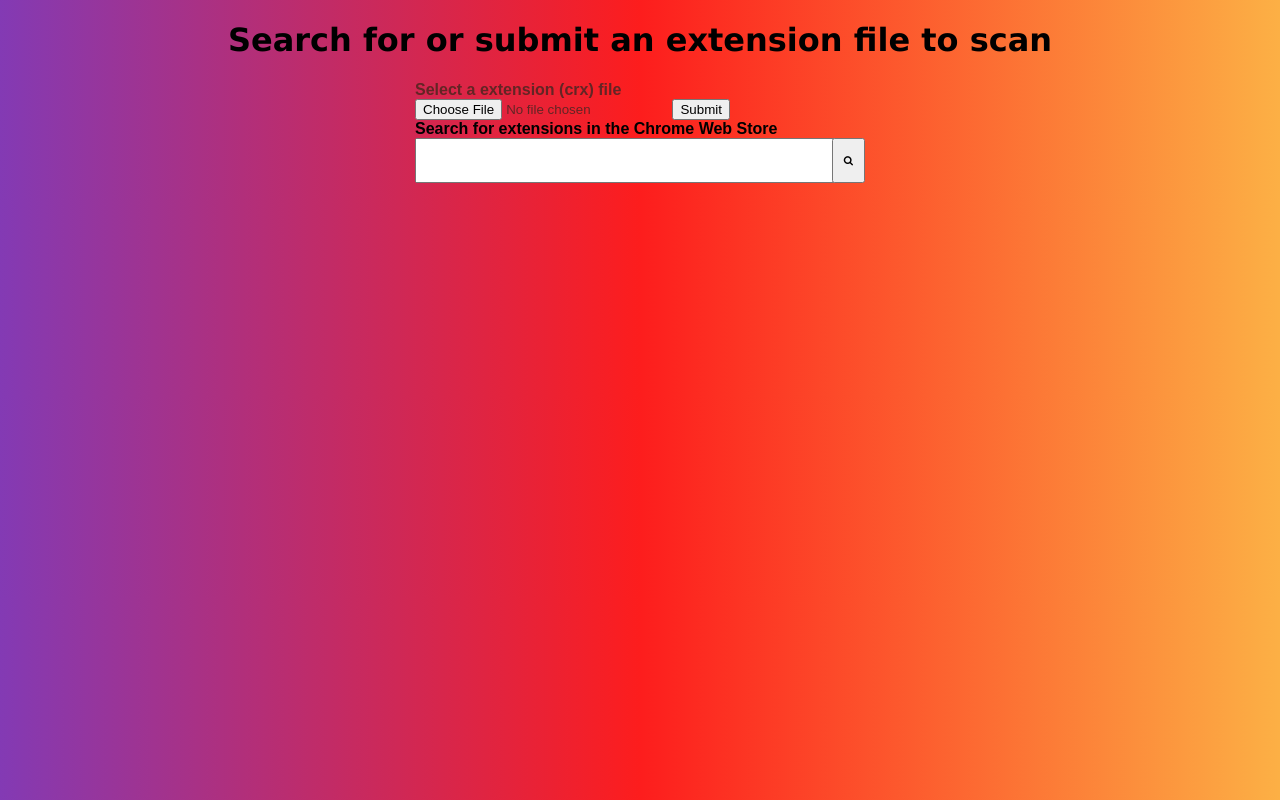
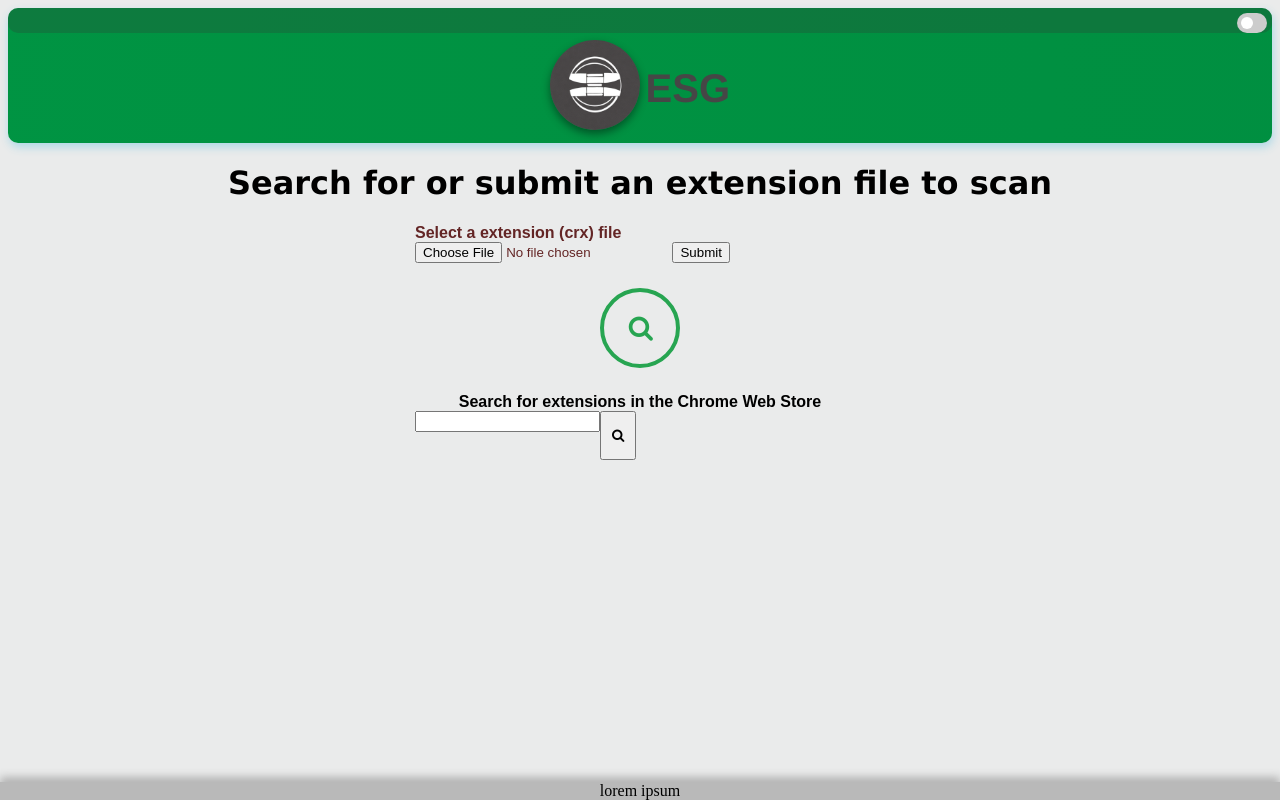
Before and after one commit to Klintyfye/ESG, a Flask app: page / in a window 1280 px wide. Run offline with Flask 2, Linux system fonts and the light colour scheme; parts of the project's set-up code (start-up, migrations or seed data) failed here and were passed over.

Commit message:
CSS Delux

```diff
--- a/Templates/upload.html
+++ b/Templates/upload.html
@@ -4,14 +4,30 @@
     <meta charset="UTF-8">
     <meta http-equiv="X-UA-Compatible" content="IE=edge">
     <link rel="stylesheet" href="{{url_for('static', filename='styles.css')}}"/>
+    <script src="./static/app.js"></script>
     <meta name="viewport" content="width=device-width, initial-scale=1.0">
     <title>ESG</title>
     <link rel="stylesheet" href="https://cdnjs.cloudflare.com/ajax/libs/font-awesome/4.7.0/css/font-awesome.min.css">
 </head>
 <body>
-    <h1 style="font-family:verdana">Search for or submit an extension file to scan</h1>
+    <nav id="nav1">
+        <ul>
+            <li style=" float:right;">
+                <label class="switch">
+                    <input type="checkbox" id="toggle_theme_btn" onclick="toggle_theme()">
+                    <span class="slider round"></span>
+                </label>
+            </li>
+        </ul>
+            <div id="logga">
+                <a href="upload.html"><img id="logoimg" src=".\static\logo.png"></a>
+                <h1 id="logo"><a href="upload.html">ESG</a></h1>
+            </div>
+    </nav>
+    <h1 id="tagline">Search for or submit an extension file to scan</h1>
 
     <div class="card">
+
         <div class="fileupload">
             <b>Select a extension (crx) file</b>
             <form method="post" action="/" enctype="multipart/form-data">
@@ -19,8 +35,16 @@
                 <input type="submit" value="Submit">
             </form>
         </div>
+
+        <div class="box">
+            <form name="search" action="/search" method="post">
+                <input type="text" placeSubmitholder="Search.." class="input" name="txt" onmouseout="this.value = ''; this.blur();">
+            </form>
+            <i class="fa fa-search"></i>
+        </div>
+
         <b>Search for extensions in the Chrome Web Store</b>
-        <div class="searchbar">
+        <div class="search">
             <form  action="/search" method="post">
                 <input type="text" placeSubmitholder="Search.." name="search" >
                 <button type="submit" class="button1"> <i class="fa fa-search" aria-label="Search"  > </i> </button>
@@ -42,6 +66,7 @@
                 {% endif %}
             </div>
         </div>
+
     </div>
     <p>
         {% with messages = get_flashed_messages() %}
@@ -53,6 +78,8 @@
         </ul>
         {% endif %}
         {% endwith %}
-        </p>
-
+    </p>
+    <footer id="footer1">
+        lorem ipsum
+    </footer>
 </html>
--- a/crx_downloader.py
+++ b/crx_downloader.py
@@ -136,4 +136,4 @@ def download_crx(url):
 	# Logging
 	# print(downloader)
 
-download_crx('https://chrome.google.com/webstore/detail/adblock-%E2%80%94-best-ad-blocker/gighmmpiobklfepjocnamgkkbiglidom')
+# download_crx('https://chrome.google.com/webstore/detail/adblock-%E2%80%94-best-ad-blocker/gighmmpiobklfepjocnamgkkbiglidom')
--- a/server2.py
+++ b/server2.py
@@ -9,7 +9,7 @@ import api
 import crx_downloader
 import time
 
-app=Flask(__name__)
+app=Flask(__name__, template_folder='Templates/')
 app.secret_key = "juvsnpqb##?+`okojpj##¤¤%&#pakia" # for encrypting the sessions
 #It will allow below 250MB contents only, you can change it
 app.config['MAX_CONTENT_LENGTH'] = 250 * 1024 * 1024
--- /dev/null
+++ b/static/app.js
@@ -0,0 +1,5 @@
+function toggle_theme(){
+	document.body.classList.toggle('dark');
+	document.getElementById('nav1').classList.toggle('dark');
+	document.getElementById('footer1').classList.toggle('dark');
+}
--- a/static/styles.css
+++ b/static/styles.css
@@ -1,45 +1,63 @@
 body {
 	 background-repeat: no-repeat;
 	 background-size: cover;
-    /* background-color: transparent; */
-    /* background-image: url('wave.jpg'); */
-    background: rgb(131,58,180);
-    background: linear-gradient(90deg, rgba(131,58,180,1) 0%, rgba(253,29,29,1) 50%, rgba(252,176,69,1) 100%);
+	 background-color: var(--primary-background-color);
 	 font-size: 16px;
+
+	 /* Variables */
+	 --primary-background-color: #EAEBEB;
 }
 
-.title {
-    font-family:Arial, Helvetica, sans-serif;
-    color: var(--black);
-    font-weight: 400;
-    font-size: 32px;
-    text-align: center
+body.dark {
+	--primary-background-color: #353D44;
 }
-h1{
+
+#tagline{
 	text-align: center;
+	font-family:verdana
 }
 
 
-input[type="text"] {
-    font-family:Arial, Helvetica, sans-serif;
-    display: block;
-    width: calc(90% - 2px);
-    font-size: 18px;
-    font-weight: 600;
+.box{
+	position: relative;
+	margin: auto;
+}
+
+.input {
 	padding: 10px;
+	width: 80px;
+	height: 80px;
+	background: none;
+	border: 4px solid #27a551;
+	border-radius: 50px;
+	box-sizing: border-box;
+	font-family: Arial, Helvetica, sans-serif;
+	font-size: 26px;
+	color: #000000;
+	outline: none;
+	transition: .5s;
+}
+.box:hover input{
+	width: 350px;
+	background: #d8d8d8;
+	border-radius: 10px;
+}
+.box i{
+	position: absolute;
+	top: 50%;
+	right: 15px;
+	transform: translate(-50%,-50%);
+	font-size: 26px;
+	color: #27a551;
+	transition: .2s;
+}
+.box:hover i{
+	opacity: 0;
+	z-index: -1;
+}
 
-}
-.searchbar form {
-    font-family:Arial, Helvetica, sans-serif;
-    position: relative;
-}
-.searchbar form button {
-    font-family:Arial, Helvetica, sans-serif;
-    /* position: absolute; */
-    right: 0;
-    top: 0;
-    font-size: 10px;
-}
+
+
 
 
 .card {
@@ -47,11 +65,16 @@ input[type="text"] {
 
 	width: 450px;
 	background-color: transparent;
-    /* color: rgb(99, 37, 37); */
-    /* border-radius: 60px; */
-    /* overflow: hidden; */
-    margin:  auto;
-    height:90%;
+
+	margin: auto;
+	padding: 0;
+	height: 13em;
+	display: flex;
+	justify-content: space-evenly;
+	align-items: center;
+	flex-direction: column;
+	align-content: center;
+
 	}
 .fileupload {
 	 font-family:Arial, Helvetica, sans-serif;
@@ -72,16 +95,6 @@ width: 450px;
 /* border: 15px solid; */
 color: #000;
 }
-
-img {
-    border: 1px solid;
-    border-radius: 4px;
-    padding: 2px;
-    width: 90px ;
-    height: 60px;
-    float: left;
-  }
-
 
 h2{
 	 flex-basis: 100%;
@@ -111,3 +124,180 @@ h2{
 }
 
 /* Better buttons here: https://getcssscan.com/css-buttons-examples */
+
+
+
+
+
+
+
+
+/* LOGO */
+#logga {
+	margin: auto;
+  	width: 180px;
+}
+
+#logo {
+	padding: 0;
+	position: relative;
+	font-size: 40px;
+	font-family: 'helvetica', sans-serif;
+	float: right;
+}
+
+#logo a {
+	color: #464646;
+	text-decoration: none;
+}
+
+#logga #logoimg {
+	position: relative;
+	top: 7px;
+	width: 90px;
+	border-radius: 50%;
+	box-shadow: 0 4px 8px 0 rgba(0, 0, 0, 0.418);
+}
+
+/* NAVIGATION BAR START */
+nav{
+	 height:135px;
+	 padding: 0;
+	 margin: -8;
+	 background: linear-gradient(270deg,#00893e, #00a54a);
+	 background-size: 600% 600%;
+	 box-shadow: 1px 4px 10px var(--nav-box-color);
+	 -webkit-animation: navimation 30s ease infinite;
+	 -moz-animation: navimation 30s ease infinite;
+	 animation: navimation 30s ease infinite;
+	 border-radius: 10px;
+
+	 /* Variables */
+	 --nav-box-color: lightblue;
+}
+
+nav.dark{
+	--nav-box-color: #423f3f;
+}
+
+@-webkit-keyframes navimation {
+	 0%{background-position:0% 50%}
+	 50%{background-position:100% 50%}
+	 100%{background-position:0% 50%}
+}
+@-moz-keyframes navimation {
+	 0%{background-position:0% 50%}
+	 50%{background-position:100% 50%}
+	 100%{background-position:0% 50%}
+}
+@keyframes navimation {
+	 0%{background-position:0% 50%}
+	 50%{background-position:100% 50%}
+	 100%{background-position:0% 50%}
+}
+
+
+nav ul {
+	 list-style-type: none;
+	 margin: 0;
+	 padding: 0;
+	 overflow: hidden;
+	 background-color: rgba(51, 51, 51, 0.253);
+	 border-radius: 10px;
+
+
+	 position: -webkit-sticky; /* Safari */
+	 position: sticky;
+	 top: 0;
+}
+
+ /* SWITCH START*/
+.switch {
+	 margin-top: 5px;
+	 margin-right: 5px;
+	 position: relative;
+	 display: inline-block;
+	 width: 30px;
+	 height: 20px;
+}
+
+/* Hide default HTML checkbox */
+.switch input {
+	 opacity: 0;
+	 width: 0;
+	 height: 0;
+}
+
+/* The slider */
+.slider {
+	 position: absolute;
+	 cursor: pointer;
+	 top: 0;
+	 left: 0;
+	 right: 0;
+	 bottom: 0;
+	 background-color: #ccc;
+	 -webkit-transition: .4s;
+	 transition: .4s;
+}
+
+.slider:before {
+	 position: absolute;
+	 content: "";
+	 height: 12px;
+	 width: 12px;
+	 left: 4px;
+	 bottom: 4px;
+	 background-color: white;
+	 -webkit-transition: .4s;
+	 transition: .4s;
+}
+
+input:checked + .slider {
+	 background-color: #264966;
+}
+
+input:focus + .slider {
+	 box-shadow: 0 0 1px #264966;
+}
+
+input:checked + .slider:before {
+	 -webkit-transform: translateX(10px);
+	 -ms-transform: translateX(10px);
+	 transform: translateX(10px);
+}
+
+/* Rounded sliders */
+.slider.round {
+	 border-radius: 34px;
+}
+
+.slider.round:before {
+	 border-radius: 50%;
+}
+
+/* SWITCH END */
+
+
+/* NAVIGATION BAR END */
+
+/* FOOTER START */
+footer {
+	position: fixed;
+	left: 0;
+	bottom: 0;
+	width: 100%;
+	background-color: var(--primary-footer-color);
+	text-align: center;
+	box-shadow: 0 -5px 8px 0 var(--primary-footer-box-color);
+
+	/* Variables */
+	--primary-footer-color: #B9B9B9;
+	--primary-footer-box-color: #b3b3b3;
+}
+
+footer.dark {
+	/* Variables */
+	--primary-footer-color: #64737e;
+	--primary-footer-box-color: #6e7f94;
+}
```
Also changed, not shown: static/logo.png (added). Lines whose indentation alone changed are shown as unchanged.
